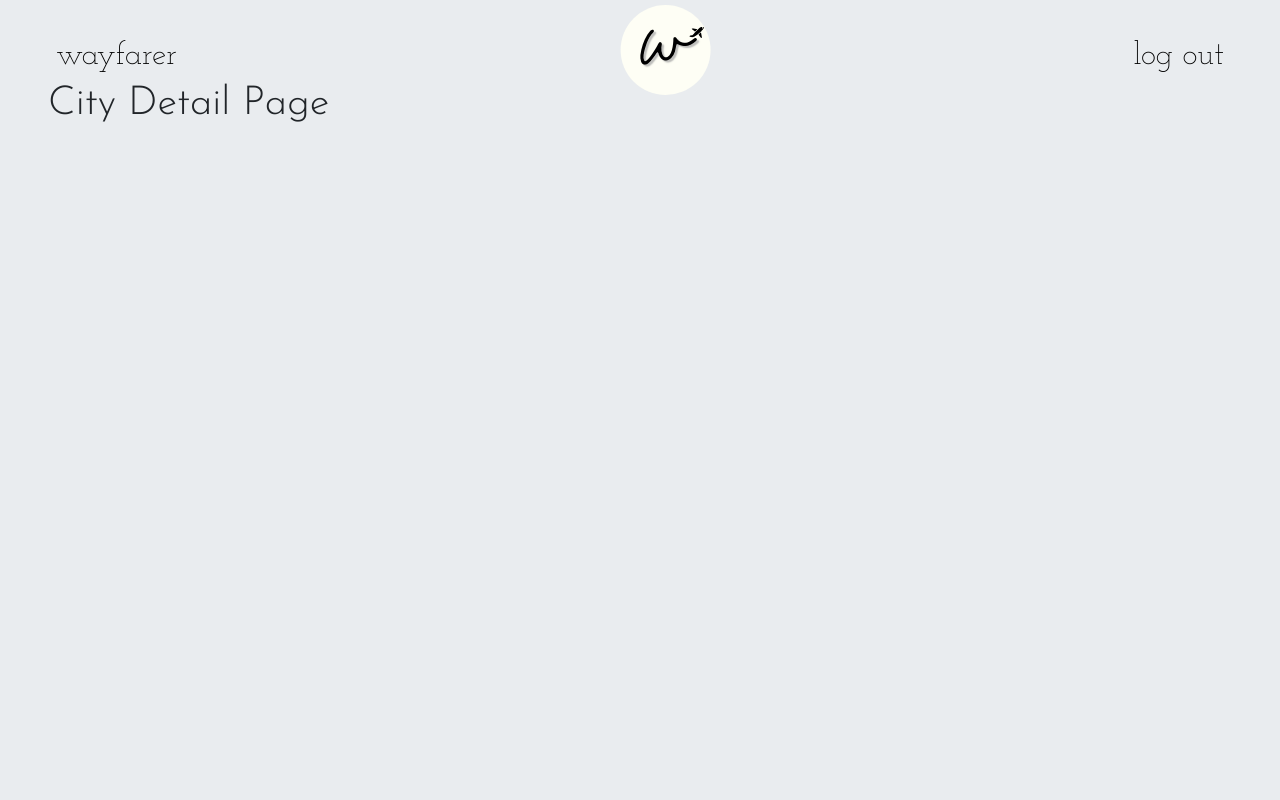
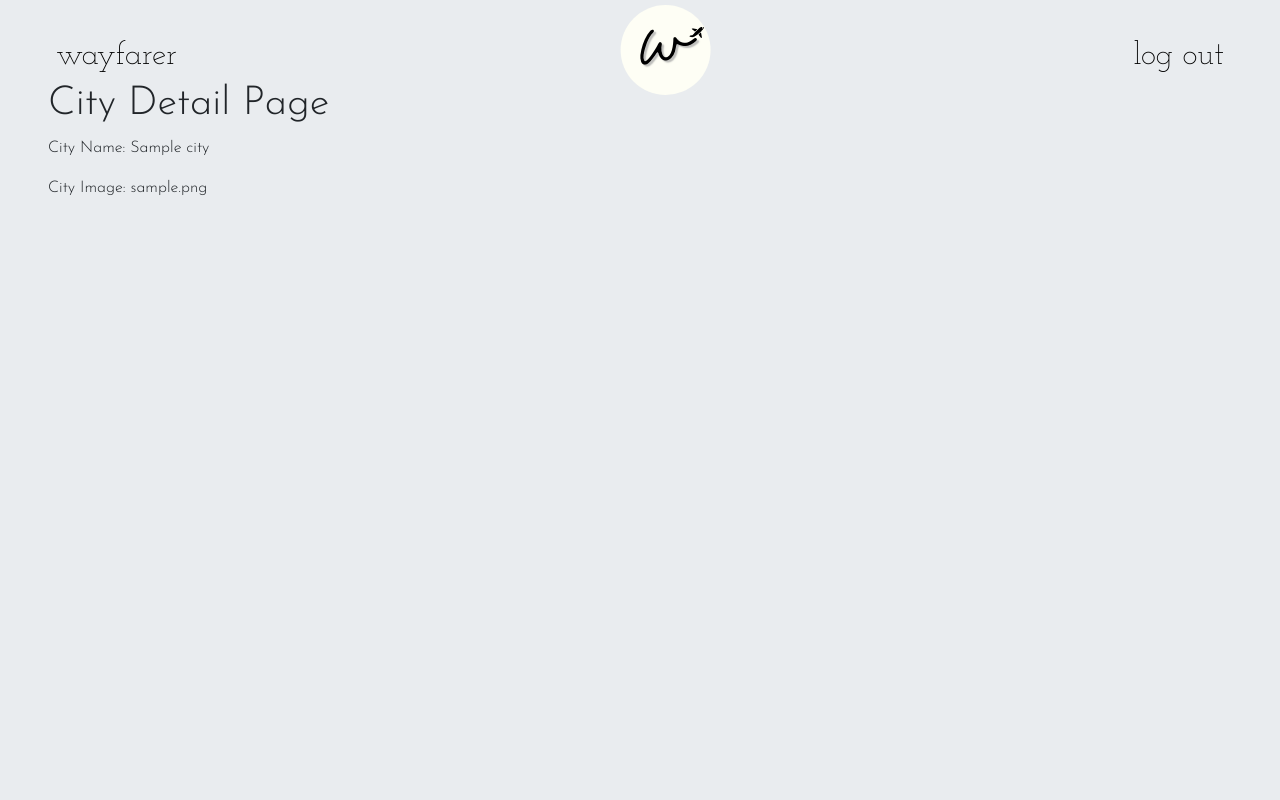
Before and after one commit to kihwan-lee/exploring-odyssey, a Django app: page /cities/1 in a window 1280 px wide. Run offline with Django 3.2, Linux system fonts and the light colour scheme; a user stored in the database is signed in; tables that the repository leaves empty hold one stand-in row (values such as "Sample post"); some libraries are stand-ins or nearby versions.

Commit message:
city detail page work

```diff
--- a/main_app/admin.py
+++ b/main_app/admin.py
@@ -3,6 +3,6 @@ from .models import *
 
 # Register your models here.
 
-admin.site.register(Author)
 admin.site.register(City)
 admin.site.register(Article)
+admin.site.register(Author)
--- a/main_app/templates/cities/detail.html
+++ b/main_app/templates/cities/detail.html
@@ -1,4 +1,13 @@
 {% extends 'base.html' %}
+
 {% block content %}
 <h1>City Detail Page</h1>
+
+<div>
+  <span>
+    <p>City Name: {{ city.name }}</p>
+	<p>City Image: {{ city.image }}</p>
+  </span>
+</div>
+
 {% endblock %}
```
